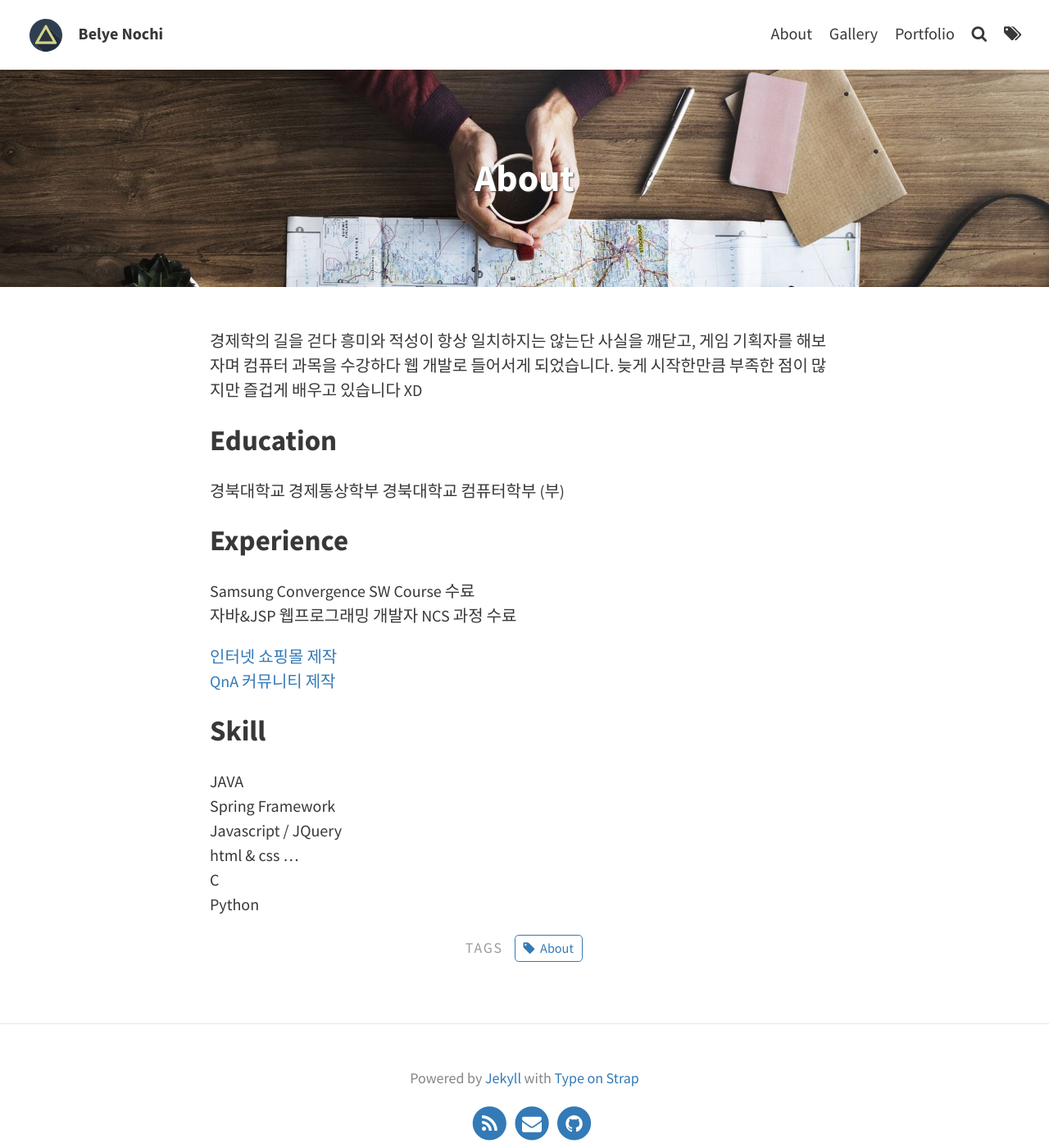
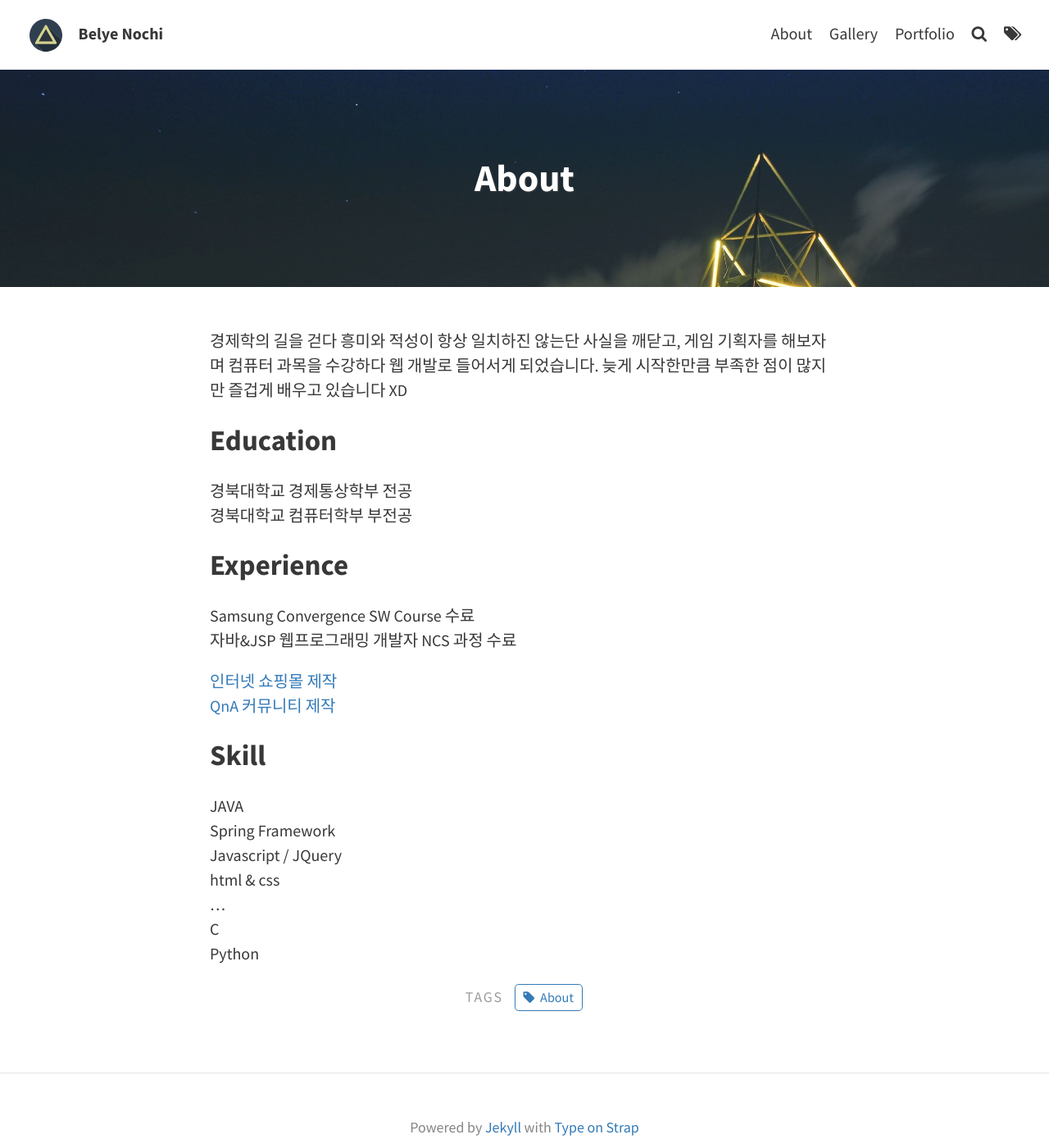
Before and after one commit to clemado1/blog-old, a Jekyll site: the page built from about.md, in a window 1280 px wide and 1400 px high. Shown: the whole window at 82% size. Built offline with Jekyll 4.4.1, drawn with Linux system fonts in a browser that asks for light colours.

Commit message:
modify about.md

```diff
--- a/about.md
+++ b/about.md
@@ -2,14 +2,14 @@
 layout: page
 title: About
 permalink: /about/
-feature-img: "assets/img/pexels/search-map.jpeg"
+feature-img: "assets/img/pexels/triangular.jpeg"
 tags: [About]
 ---
-경제학의 길을 걷다 흥미와 적성이 항상 일치하지는 않는단 사실을 깨닫고, 게임 기획자를 해보자며 컴퓨터 과목을 수강하다 웹 개발로 들어서게 되었습니다. 늦게 시작한만큼 부족한 점이 많지만 즐겁게 배우고 있습니다 XD
+경제학의 길을 걷다 흥미와 적성이 항상 일치하진 않는단 사실을 깨닫고, 게임 기획자를 해보자며 컴퓨터 과목을 수강하다 웹 개발로 들어서게 되었습니다. 늦게 시작한만큼 부족한 점이 많지만 즐겁게 배우고 있습니다 XD
 
 ## Education
-경북대학교 경제통상학부
-경북대학교 컴퓨터학부 (부)
+경북대학교 경제통상학부 전공
+경북대학교 컴퓨터학부 부전공
 
 ## Experience
 Samsung Convergence SW Course 수료
```
